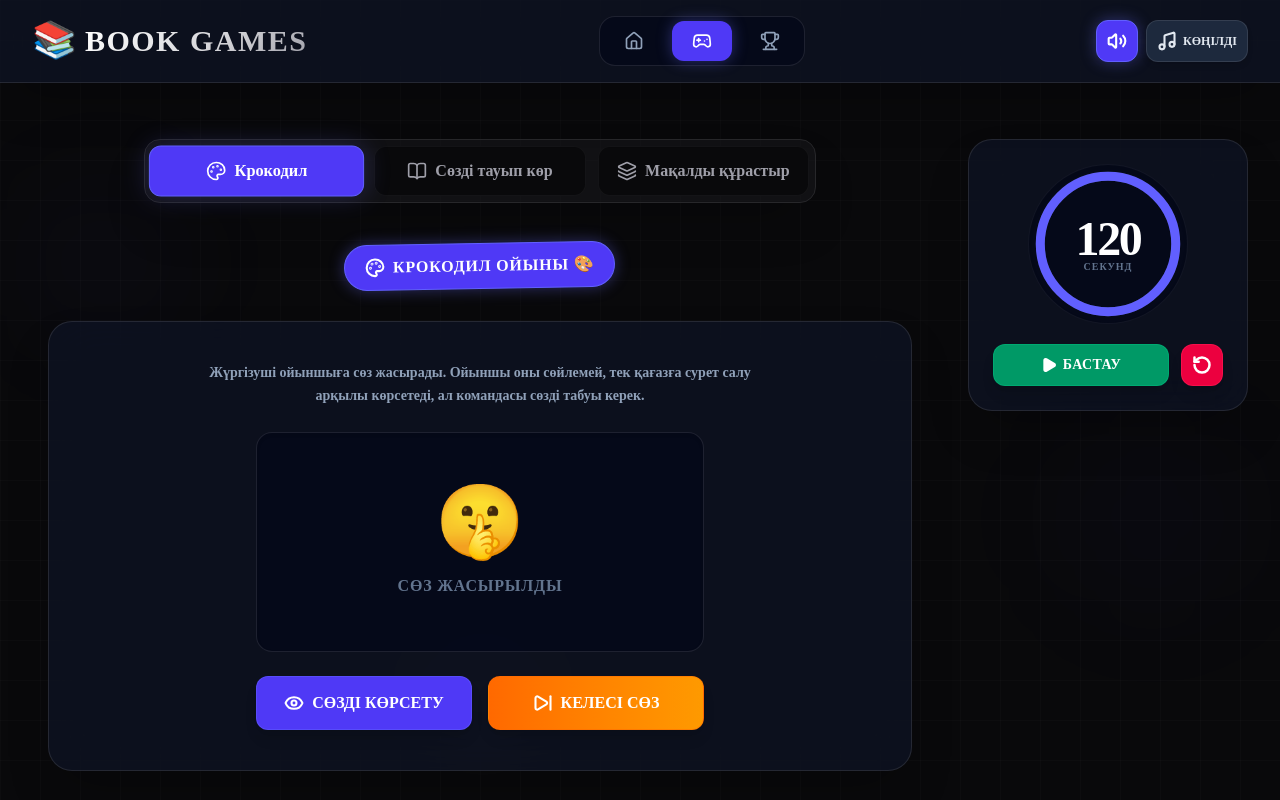
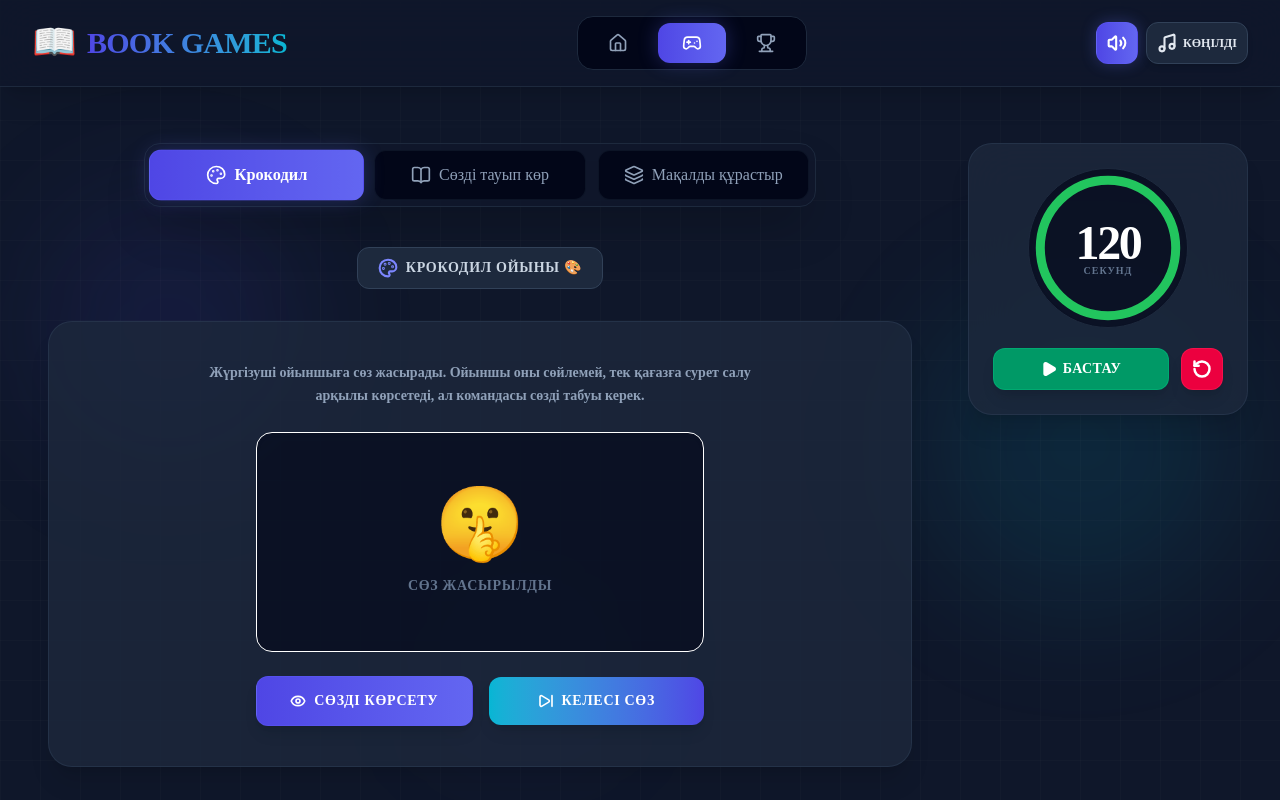
Before and after one commit to Azamaperdeev05/balalar, a Next.js app: page / in a window 1280 px wide. Both pictures are taken after a click on the button 701 px from the left and 41 px from the top of the page. Built offline with nearby package versions, Linux system fonts and the light colour scheme.

Commit message:
design: complete gamified modern UI redesign for teenagers (10-15)

```diff
--- a/src/app/globals.css
+++ b/src/app/globals.css
@@ -1,8 +1,8 @@
 @import "tailwindcss";
 
 @theme {
-  --font-sans: var(--font-nunito), system-ui, sans-serif;
-  --font-display: var(--font-nunito), system-ui, sans-serif;
+  --font-sans: var(--font-manrope), system-ui, sans-serif;
+  --font-display: var(--font-manrope), system-ui, sans-serif;
 
   --animate-float: float 10s ease-in-out infinite;
   --animate-float-slow: float 15s ease-in-out infinite;
@@ -59,8 +59,8 @@ html, body {
   width: 100%;
   height: 100%;
   font-family: var(--font-sans);
-  background-color: #09090b; /* Zinc-950 - sleek black */
-  color: #fafafa; /* Zinc-50 - clean off-white */
+  background-color: #0F172A; /* Slate-900 - sleek dark mode background */
+  color: #F8FAFC; /* Slate-50 - clean text */
 }
 
 /* Sleek Minimalist Gaming HUD Utilities */
--- a/src/app/layout.tsx
+++ b/src/app/layout.tsx
@@ -1,12 +1,12 @@
 import type { Metadata } from "next";
-import { Nunito } from "next/font/google";
+import { Manrope } from "next/font/google";
 import "./globals.css";
 import { GameProvider } from "../context/GameContext";
 
-const nunito = Nunito({
-  variable: "--font-nunito",
+const manrope = Manrope({
+  variable: "--font-manrope",
   subsets: ["latin", "cyrillic"],
-  weight: ["400", "700", "900"],
+  weight: ["400", "500", "600", "700", "800"],
 });
 
 export const metadata: Metadata = {
@@ -24,7 +24,7 @@ export default function RootLayout({
       <head>
         <meta name="viewport" content="width=device-width, initial-scale=1.0, maximum-scale=1.0, user-scalable=no" />
       </head>
-      <body className={`${nunito.variable} font-sans h-full bg-[#fcfbe8] text-purple-950 min-h-full flex flex-col antialiased`}>
+      <body className={`${manrope.variable} font-sans h-full bg-[#0F172A] text-slate-100 min-h-full flex flex-col antialiased`}>
         <GameProvider>
           {children}
         </GameProvider>
--- a/src/app/page.tsx
+++ b/src/app/page.tsx
@@ -22,7 +22,7 @@ export default function Home() {
   ];
 
   return (
-    <div className="flex-1 flex flex-col h-full bg-zinc-950 bg-grid-gaming relative overflow-x-hidden">
+    <div className="flex-1 flex flex-col h-full bg-[#0F172A] bg-grid-gaming relative overflow-x-hidden">
 
       {/* Navigation Header */}
       <Header />
@@ -65,7 +65,7 @@ export default function Home() {
               {/* Left Column: Game Selector and Active Game Card */}
               <div className="flex-1 flex flex-col items-center gap-6 w-full">
                 {/* Game Tabs */}
-                <div className="flex flex-wrap items-center justify-center gap-2 md:gap-3 bg-zinc-900/60 p-1.5 rounded-2xl border border-zinc-800 w-full max-w-2xl shadow-2xl">
+                <div className="flex flex-wrap items-center justify-center gap-2 md:gap-3 bg-slate-900/80 p-1.5 rounded-2xl border border-slate-800 w-full max-w-2xl shadow-2xl">
                   {gameTabs.map((tab) => {
                     const isActive = activeGameIndex === tab.index;
                     return (
@@ -74,8 +74,8 @@ export default function Home() {
                         onClick={() => setActiveGameIndex(tab.index)}
                         className={`flex-1 min-w-[140px] flex items-center justify-center gap-2 px-4 py-3 rounded-xl font-bold font-display text-sm md:text-base border transition-all ${
                           isActive
-                            ? 'bg-indigo-600 text-white border-indigo-500 shadow-neon-accent scale-102'
-                            : 'bg-zinc-950 text-zinc-400 border-zinc-800/40 hover:bg-zinc-800 hover:text-white'
+                            ? 'bg-gradient-to-r from-[#4F46E5] to-[#6366F1] text-white border-indigo-500/30 shadow-[0_0_20px_rgba(99,102,241,0.25)] scale-102'
+                            : 'bg-slate-950 text-slate-400 border-slate-800/40 hover:bg-slate-850 hover:text-white font-medium'
                         }`}
                       >
                         {tab.icon}
@@ -105,10 +105,10 @@ export default function Home() {
       {/* Navigation Footer */}
       <Footer />
 
-      {/* Floating background decorative bubbles */}
-      <div className="absolute top-1/4 left-10 w-32 h-32 bg-indigo-500/5 rounded-full blur-3xl pointer-events-none animate-float" />
-      <div className="absolute bottom-1/4 right-10 w-44 h-44 bg-indigo-600/3 rounded-full blur-3xl pointer-events-none animate-float-reverse" />
-      <div className="absolute bottom-10 left-1/3 w-28 h-28 bg-white/3 rounded-full blur-2xl pointer-events-none animate-float-slow" />
+      {/* Floating background decorative bubbles - glowing cyber palette */}
+      <div className="absolute top-1/4 left-10 w-64 h-64 bg-[#4F46E5]/10 rounded-full blur-3xl pointer-events-none animate-float" />
+      <div className="absolute bottom-1/4 right-10 w-80 h-80 bg-[#06B6D4]/10 rounded-full blur-3xl pointer-events-none animate-float-reverse" />
+      <div className="absolute bottom-10 left-1/3 w-48 h-48 bg-[#6366F1]/5 rounded-full blur-3xl pointer-events-none animate-float-slow" />
 
     </div>
   );
--- a/src/components/GameOne.tsx
+++ b/src/components/GameOne.tsx
@@ -27,28 +27,28 @@ export const GameOne: React.FC = () => {
   const illustrationType = getIllustrationType(crocWord);
 
   return (
-    <div className="w-full max-w-4xl flex flex-col items-center gap-6 md:gap-8 p-4 z-10">
+    <div className="w-full max-w-4xl flex flex-col items-center gap-6 md:gap-8 p-4 z-10 select-none">
 
-      <span className="text-sm md:text-base font-black bg-indigo-600 border border-indigo-500 text-white px-5 py-2.5 rounded-full shadow-[0_0_15px_rgba(99,102,241,0.4)] tracking-wider uppercase font-display flex items-center gap-2 flex-shrink-0 rotate-[-1deg]">
-        <Palette className="w-5 h-5 stroke-[2.5px]" />
+      <span className="text-xs md:text-sm font-semibold bg-slate-800 border border-slate-700 text-slate-300 px-5 py-2.5 rounded-xl uppercase tracking-wider font-display flex items-center gap-2 flex-shrink-0">
+        <Palette className="w-5 h-5 stroke-[2.5px] text-indigo-400" />
         Крокодил ойыны 🎨
       </span>
 
       {/* Main Crocodile Card */}
       <motion.div
         key={crocWord}
-        initial={{ scale: 0.95, opacity: 0 }}
+        initial={{ scale: 0.98, opacity: 0 }}
         animate={{ scale: 1, opacity: 1 }}
         transition={{ type: 'spring', stiffness: 100, damping: 12 }}
-        className="w-full bg-slate-900/60 backdrop-blur-xl border border-white/10 text-white rounded-3xl p-6 md:p-10 flex flex-col items-center justify-center shadow-2xl relative overflow-hidden"
+        className="w-full bg-slate-800/80 border border-slate-700/50 text-white rounded-3xl p-6 md:p-10 flex flex-col items-center justify-center shadow-xl relative overflow-hidden"
       >
         {/* Rules explanation */}
-        <p className="text-xs md:text-sm font-bold text-slate-400 max-w-xl text-center mb-6 leading-relaxed">
+        <p className="text-xs md:text-sm font-semibold text-slate-400 max-w-xl text-center mb-6 leading-relaxed">
           Жүргізуші ойыншыға сөз жасырады. Ойыншы оны сөйлемей, тек қағазға сурет салу арқылы көрсетеді, ал командасы сөзді табуы керек.
         </p>
 
         {/* Word Display frame */}
-        <div className="w-full max-w-md bg-slate-950/60 border border-white/10 rounded-2xl p-6 md:p-8 flex flex-col items-center gap-4 mb-6 shadow-inner min-h-[220px] justify-center relative">
+        <div className="w-full max-w-md bg-slate-950/60 border border-slate-850 rounded-2xl p-6 md:p-8 flex flex-col items-center gap-4 mb-6 shadow-inner min-h-[220px] justify-center relative">
 
           <AnimatePresence mode="wait">
             {isWordVisible ? (
@@ -60,12 +60,12 @@ export const GameOne: React.FC = () => {
                 className="flex flex-col items-center gap-4 w-full"
               >
                 {/* Custom Illustration */}
-                <div className="w-28 h-28 md:w-36 md:h-36 bg-slate-900 border border-white/10 rounded-xl flex items-center justify-center p-2 shadow-md">
+                <div className="w-28 h-28 md:w-36 md:h-36 bg-slate-900 border border-slate-850 rounded-xl flex items-center justify-center p-2 shadow-md">
                   <Illustration type={illustrationType} className="w-full h-full object-contain filter drop-shadow-md" />
                 </div>
 
                 {/* Active word string */}
-                <h2 className="text-3xl md:text-4xl font-black font-display text-white tracking-wide text-center">
+                <h2 className="text-3xl md:text-4xl font-extrabold font-display text-white tracking-wide text-center">
                   {crocWord}
                 </h2>
               </motion.div>
@@ -78,7 +78,7 @@ export const GameOne: React.FC = () => {
                 className="flex flex-col items-center gap-2"
               >
                 <div className="text-6xl md:text-7xl animate-pulse-slow">🤫</div>
-                <div className="text-sm md:text-base font-bold font-display text-slate-500 uppercase tracking-wider text-center mt-2">
+                <div className="text-xs md:text-sm font-bold font-display text-slate-500 uppercase tracking-wider text-center mt-2">
                   Сөз жасырылды
                 </div>
               </motion.div>
@@ -91,20 +91,20 @@ export const GameOne: React.FC = () => {
           {/* Toggle word Visibility */}
           <button
             onClick={toggleWordVisibility}
-            className={`w-full py-3.5 px-6 font-extrabold font-display text-base rounded-xl border shadow-lg hover:scale-105 active:scale-95 transition-all flex items-center justify-center gap-2 ${
+            className={`w-full py-3.5 px-6 font-bold font-display text-sm uppercase tracking-wider rounded-xl border shadow-lg hover:scale-105 active:scale-95 transition-all flex items-center justify-center gap-2 ${
               isWordVisible
-                ? 'bg-amber-500 border-amber-500/50 text-slate-950 hover:bg-amber-400'
-                : 'bg-indigo-600 border-indigo-500/50 text-white hover:bg-indigo-500'
+                ? 'bg-slate-950 border-slate-800 text-slate-400 hover:text-white hover:bg-slate-900'
+                : 'bg-gradient-to-r from-[#4F46E5] to-[#6366F1] border-indigo-500/30 text-white hover:shadow-[0_0_20px_rgba(99,102,241,0.25)]'
             }`}
           >
             {isWordVisible ? (
               <>
-                <EyeOff className="w-5 h-5 stroke-[2.5px]" />
+                <EyeOff className="w-4 h-4 stroke-[2.5px]" />
                 <span>ЖАСЫРУ</span>
               </>
             ) : (
               <>
-                <Eye className="w-5 h-5 stroke-[2.5px]" />
+                <Eye className="w-4 h-4 stroke-[2.5px]" />
                 <span>СӨЗДІ КӨРСЕТУ</span>
               </>
             )}
@@ -113,9 +113,9 @@ export const GameOne: React.FC = () => {
           {/* Random Next word skip */}
           <button
             onClick={nextCrocWord}
-            className="w-full py-3.5 px-6 bg-gradient-to-r from-orange-500 to-amber-500 hover:opacity-95 border border-orange-500/50 text-white font-extrabold font-display text-base rounded-xl shadow-lg hover:scale-105 active:scale-95 transition-all flex items-center justify-center gap-2"
+            className="w-full py-3.5 px-6 bg-gradient-to-r from-[#06B6D4] to-[#4F46E5] border-cyan-500/30 text-white font-bold font-display text-sm uppercase tracking-wider rounded-xl shadow-lg hover:scale-105 active:scale-95 transition-all flex items-center justify-center gap-2 hover:shadow-[0_0_20px_rgba(6,182,212,0.25)]"
           >
-            <SkipForward className="w-5 h-5 stroke-[2.5px]" />
+            <SkipForward className="w-4 h-4 stroke-[2.5px]" />
             <span>КЕЛЕСІ СӨЗ</span>
           </button>
         </div>
--- a/src/components/Navigation.tsx
+++ b/src/components/Navigation.tsx
@@ -25,30 +25,30 @@ export const Header: React.FC = () => {
   ];
 
   return (
-    <header className="w-full bg-slate-900/60 backdrop-blur-xl border-b border-white/10 px-4 md:px-8 py-3.5 md:py-4 flex flex-col sm:flex-row items-center justify-between gap-4 z-40 relative shadow-2xl">
+    <header className="w-full bg-slate-900/80 backdrop-blur-xl border-b border-slate-800 px-4 md:px-8 py-3.5 md:py-4 flex flex-col sm:flex-row items-center justify-between gap-4 z-40 relative shadow-xl">
       {/* Brand logo */}
       <div
         onClick={() => handleNavClick('welcome')}
-        className="flex items-center gap-2 cursor-pointer group select-none"
+        className="flex items-center gap-2.5 cursor-pointer group select-none"
       >
-        <span className="text-3xl md:text-4xl animate-bounce-gentle">📚</span>
-        <span className="text-2xl md:text-3xl font-black font-display tracking-wider text-gaming-gradient group-hover:opacity-80 transition-opacity">
+        <span className="text-3xl md:text-4xl animate-bounce-gentle">📖</span>
+        <span className="text-2xl md:text-3xl font-extrabold font-display tracking-tight bg-gradient-to-r from-[#4F46E5] to-[#06B6D4] bg-clip-text text-transparent group-hover:opacity-90 transition-opacity">
           BOOK GAMES
         </span>
       </div>
 
       {/* Navigation menu */}
-      <nav className="flex items-center gap-1 md:gap-2 bg-slate-950/60 p-1 rounded-2xl border border-white/10">
+      <nav className="flex items-center gap-1 md:gap-1.5 bg-slate-950 p-1.5 rounded-2xl border border-slate-800">
         {navItems.map((item) => {
           const isActive = activeScreen === item.id;
           return (
             <button
               key={item.id}
               onClick={() => handleNavClick(item.id as ScreenType)}
-              className={`flex items-center gap-1.5 md:gap-2 px-3 md:px-5 py-2.5 rounded-xl text-sm md:text-base font-black font-display tracking-wide transition-all ${
+              className={`flex items-center gap-1.5 md:gap-2 px-4 md:px-6 py-2.5 rounded-xl text-sm md:text-base font-bold font-display tracking-wide transition-all ${
                 isActive
-                  ? 'bg-indigo-600 text-white shadow-[0_0_15px_rgba(99,102,241,0.4)]'
-                  : 'text-slate-400 hover:text-white hover:bg-white/5 hover:scale-105'
+                  ? 'bg-gradient-to-r from-[#4F46E5] to-[#6366F1] text-white shadow-[0_0_20px_rgba(99,102,241,0.3)]'
+                  : 'text-slate-400 hover:text-slate-200 hover:bg-slate-800 hover:scale-103'
               }`}
             >
               {item.icon}
@@ -65,8 +65,8 @@ export const Header: React.FC = () => {
           onClick={() => setAudioEnabled(!audioEnabled)}
           className={`p-2.5 rounded-xl border transition-all active:scale-95 ${
             audioEnabled
-              ? 'bg-indigo-600 border-indigo-500 text-white shadow-[0_0_15px_rgba(99,102,241,0.4)] hover:bg-indigo-500'
-              : 'bg-slate-800 text-slate-500 border-white/5 shadow-none'
+              ? 'bg-gradient-to-r from-[#4F46E5] to-[#6366F1] border-indigo-500/30 text-white shadow-[0_0_15px_rgba(99,102,241,0.3)]'
+              : 'bg-slate-850 text-slate-500 border-slate-800'
           }`}
           aria-label="Дыбысты қосу/өшіру"
           title={audioEnabled ? "Дыбысты өшіру" : "Дыбысты қосу"}
@@ -78,32 +78,32 @@ export const Header: React.FC = () => {
         {audioEnabled && (
           <div className="relative group">
             <button
-              className="p-2.5 rounded-xl bg-slate-800 text-slate-200 border border-white/10 flex items-center gap-1.5 hover:bg-slate-700 transition-colors shadow-md"
+              className="p-2.5 rounded-xl bg-slate-800 text-slate-200 border border-slate-700 flex items-center gap-1.5 hover:bg-slate-700 transition-colors shadow-md"
               title="Музыка түрін таңдау"
             >
               <Music className="w-5 h-5 stroke-[2.5px]" />
-              <span className="text-xs font-black font-display hidden lg:inline uppercase">
+              <span className="text-xs font-bold font-display hidden lg:inline uppercase">
                 {musicTheme === 'cheerful' ? 'Көңілді' : musicTheme === 'calm' ? 'Қоңыр' : 'Ретро'}
               </span>
             </button>
 
             {/* Dropdown Menu */}
-            <div className="absolute right-0 mt-2 w-36 bg-slate-900 border border-white/10 rounded-2xl shadow-2xl overflow-hidden opacity-0 invisible group-hover:opacity-100 group-hover:visible transition-all duration-200 z-50">
+            <div className="absolute right-0 mt-2 w-36 bg-slate-900 border border-slate-800 rounded-2xl shadow-2xl overflow-hidden opacity-0 invisible group-hover:opacity-100 group-hover:visible transition-all duration-200 z-50">
               <button
                 onClick={() => setMusicTheme('cheerful')}
-                className={`w-full text-left px-4 py-2.5 text-xs font-black font-display hover:bg-white/5 ${musicTheme === 'cheerful' ? 'bg-indigo-600 text-white' : 'text-slate-300'}`}
+                className={`w-full text-left px-4 py-2.5 text-xs font-bold font-display hover:bg-slate-800 ${musicTheme === 'cheerful' ? 'bg-indigo-600 text-white' : 'text-slate-350'}`}
               >
                 🥳 Көңілді
               </button>
               <button
                 onClick={() => setMusicTheme('calm')}
-                className={`w-full text-left px-4 py-2.5 text-xs font-black font-display hover:bg-white/5 ${musicTheme === 'calm' ? 'bg-indigo-600 text-white' : 'text-slate-300'}`}
+                className={`w-full text-left px-4 py-2.5 text-xs font-bold font-display hover:bg-slate-800 ${musicTheme === 'calm' ? 'bg-indigo-600 text-white' : 'text-slate-350'}`}
               >
                 🍃 Қоңыр
               </button>
               <button
                 onClick={() => setMusicTheme('retro')}
-                className={`w-full text-left px-4 py-2.5 text-xs font-black font-display hover:bg-white/5 ${musicTheme === 'retro' ? 'bg-indigo-600 text-white' : 'text-slate-300'}`}
+                className={`w-full text-left px-4 py-2.5 text-xs font-bold font-display hover:bg-slate-800 ${musicTheme === 'retro' ? 'bg-indigo-600 text-white' : 'text-slate-350'}`}
               >
                 👾 Ретро
               </button>
@@ -117,9 +117,9 @@ export const Header: React.FC = () => {
 
 export const Footer: React.FC = () => {
   return (
-    <footer className="w-full bg-slate-950 border-t border-white/5 py-4 text-center z-40 relative">
-      <span className="text-base font-black font-display tracking-wider text-slate-500 block">
-        ✨ &quot;Жақсы ойын — жақсы көңіл күй.&quot; ✨
+    <footer className="w-full bg-slate-950 border-t border-slate-900 py-4.5 text-center z-40 relative">
+      <span className="text-xs md:text-sm font-semibold font-display tracking-wider text-slate-500 block">
+        🎮 BOOK GAMES — Жасөспірімдерге арналған кітап ойындары платформасы
       </span>
     </footer>
   );
--- a/src/components/Timer.tsx
+++ b/src/components/Timer.tsx
@@ -14,16 +14,16 @@ export const Timer: React.FC = () => {
     resetTimer
   } = useGame();
 
-  // Color logic
-  let colorClass = 'stroke-indigo-500 text-indigo-400';
-  let glowClass = 'shadow-[0_0_15px_rgba(99,102,241,0.2)]';
+  // Color logic according to specs: Green > 60s, Yellow > 20s, Red <= 20s
+  let colorClass = 'stroke-[#22C55E] text-[#22C55E]';
+  let glowClass = 'shadow-[0_0_20px_rgba(34,197,94,0.15)]';
 
   if (timeLeft <= 20) {
-    colorClass = 'stroke-rose-500 text-rose-500 animate-pulse';
-    glowClass = 'shadow-[0_0_20px_rgba(244,63,94,0.3)]';
+    colorClass = 'stroke-[#EF4444] text-[#EF4444] animate-pulse';
+    glowClass = 'shadow-[0_0_25px_rgba(239,68,68,0.25)]';
   } else if (timeLeft <= 60) {
-    colorClass = 'stroke-amber-400 text-amber-400';
-    glowClass = 'shadow-[0_0_15px_rgba(245,158,11,0.2)]';
+    colorClass = 'stroke-[#F59E0B] text-[#F59E0B]';
+    glowClass = 'shadow-[0_0_20px_rgba(245,158,11,0.2)]';
   }
 
   // Circular progress calculations
@@ -33,10 +33,10 @@ export const Timer: React.FC = () => {
   const strokeDashoffset = circumference * (1 - timeLeft / 120);
 
   return (
-    <div className="flex flex-col items-center gap-5 bg-slate-900/60 backdrop-blur-xl border border-white/10 p-6 rounded-3xl shadow-2xl relative w-full max-w-[280px]">
+    <div className="flex flex-col items-center gap-5 bg-slate-800/80 backdrop-blur-xl border border-slate-700/50 p-6 rounded-3xl shadow-xl relative w-full max-w-[280px]">
 
       {/* Timer Circle */}
-      <div className={`relative w-40 h-40 flex items-center justify-center rounded-full bg-slate-950/60 border border-white/5 shadow-inner ${glowClass} transition-all duration-500`}>
+      <div className={`relative w-40 h-40 flex items-center justify-center rounded-full bg-slate-950/60 border border-slate-800 shadow-inner ${glowClass} transition-all duration-500`}>
         {/* SVG Progress Circle */}
         <svg className="w-full h-full transform -rotate-90" viewBox="0 0 140 140">
           {/* Background Circle */}
@@ -44,7 +44,7 @@ export const Timer: React.FC = () => {
             cx="70"
             cy="70"
             r={radius}
-            className="stroke-slate-800"
+            className="stroke-slate-850"
             strokeWidth={strokeWidth}
             fill="transparent"
           />
@@ -64,7 +64,7 @@ export const Timer: React.FC = () => {
 
         {/* Time Text */}
         <div className="absolute flex flex-col items-center justify-center text-center">
-          <span className={`text-5xl font-black font-display tracking-tighter text-white ${timeLeft <= 10 ? 'animate-bounce-gentle text-rose-500' : ''}`}>
+          <span className={`text-5xl font-black font-display tracking-tighter text-white ${timeLeft <= 10 ? 'animate-bounce-gentle' : ''}`}>
             {timeLeft}
           </span>
           <span className="text-[10px] font-black font-display text-slate-500 uppercase tracking-widest -mt-1">
@@ -89,7 +89,7 @@ export const Timer: React.FC = () => {
             onClick={startTimer}
             disabled={timeLeft === 0}
             className={`flex-1 py-2.5 bg-emerald-600 hover:bg-emerald-500 border border-emerald-500/50 text-white font-bold font-display text-sm tracking-wide rounded-xl shadow-lg hover:scale-105 active:scale-95 transition-all flex items-center justify-center gap-1.5 ${
-              timeLeft === 0 ? 'opacity-40 pointer-events-none shadow-none border-white/5 bg-slate-800 text-slate-500' : ''
+              timeLeft === 0 ? 'opacity-40 pointer-events-none shadow-none border-slate-800 bg-slate-900 text-slate-500' : ''
             }`}
             aria-label="Таймерді қосу"
           >
```
Also changed, not shown: src/components/GameThree.tsx (+16 -16 lines), src/components/GameTwo.tsx (+12 -12 lines), src/components/Scoreboard.tsx (+46 -9 lines), src/components/WelcomeScreen.tsx (+16 -12 lines).
